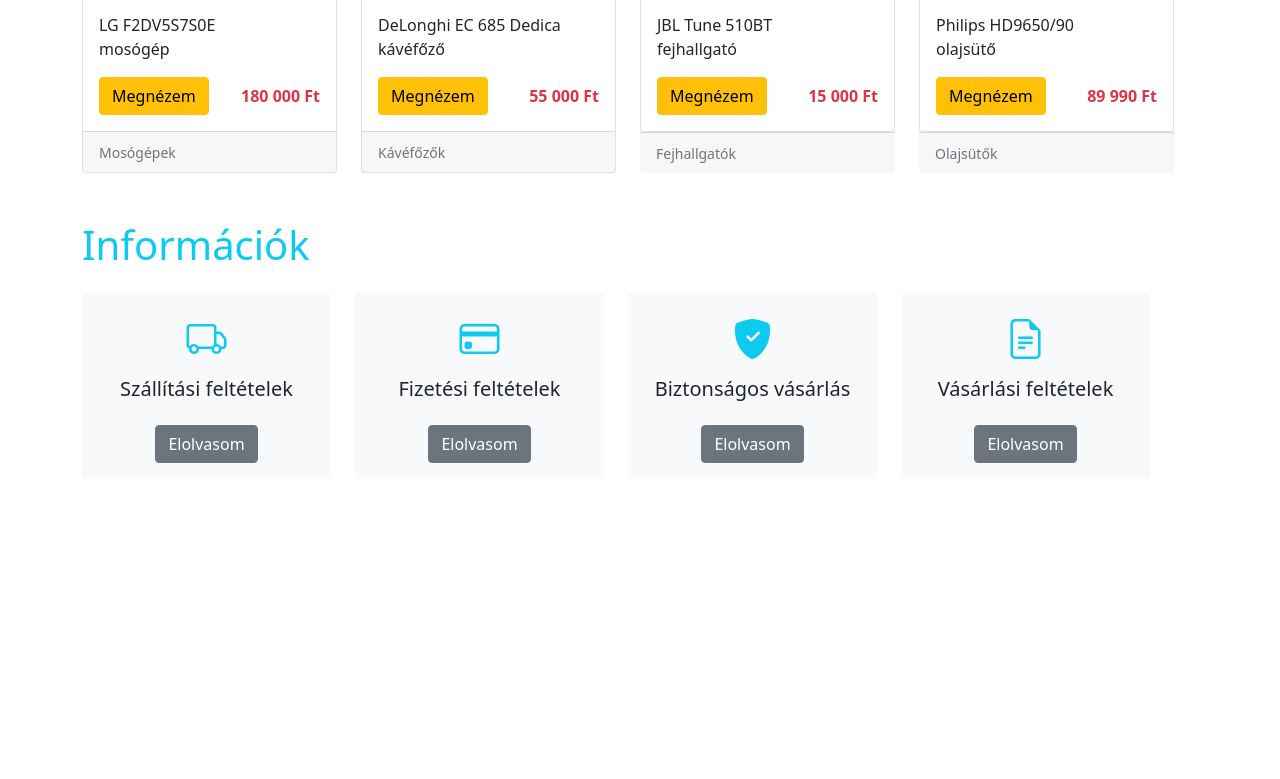
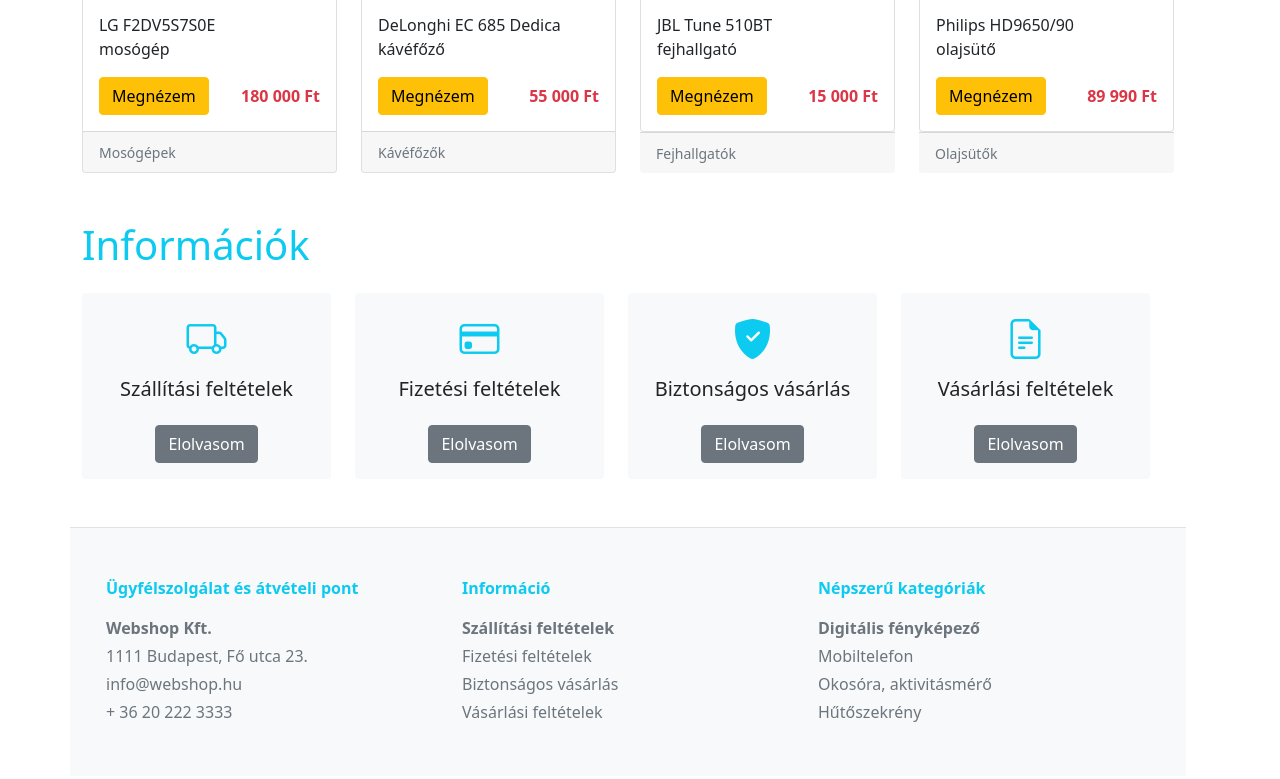
Before and after one commit to csicso488/Weblap, a plain HTML site: page index.html in a window 1280 px wide. Shown: the part 1352-2131 px from the top of the page. Drawn offline with nearby package versions, Linux system fonts and the light colour scheme.

Commit message:
footer finish

```diff
--- a/index.html
+++ b/index.html
@@ -266,16 +266,37 @@
             </div>
         </div>
     </div>
-
-
-
-
+</div>
     </div>
 
 
-<br><br><br><br><br><br><br><br><br><br><br><br><br><br><br><br><br><br><br><br><br><br>
-
-
+<footer class="bg-light mt-5 border-top py-5 text-secondary">
+    <div class="container">
+    <div class="row">
+        <div class="col">
+            <p class="fw-bold text-info">Ügyfélszolgálat és átvételi pont</p>
+            <p class="my-1 fw-bold">Webshop Kft.</p>
+            <p class="my-1">1111 Budapest, Fő utca 23.</p>
+            <p class="my-1">info@webshop.hu</p>
+            <p class="my-1">+ 36 20 222 3333</p>
+        </div>
+        <div class="col">
+            <p class="fw-bold text-info">Információ</a></p>
+            <p class="my-1 fw-bold"><a href="#" class="text-decoration-none text-secondary">Szállítási feltételek</a></p>
+            <p class="my-1"><a href="#" class="text-decoration-none text-secondary">Fizetési feltételek</a></p>
+            <p class="my-1"><a href="#" class="text-decoration-none text-secondary">Biztonságos vásárlás</a></p>
+            <p class="my-1"><a href="#" class="text-decoration-none text-secondary">Vásárlási feltételek</a></p>
+        </div>
+        <div class="col">
+            <p class="fw-bold text-info">Népszerű kategóriák</a></p>
+            <p class="my-1 fw-bold"><a href="#" class="text-decoration-none text-secondary">Digitális fényképező</a></p>
+            <p class="my-1"><a href="#" class="text-decoration-none text-secondary">Mobiltelefon</a></p>
+            <p class="my-1"><a href="#" class="text-decoration-none text-secondary">Okosóra, aktivitásmérő</a></p>
+            <p class="my-1"><a href="#" class="text-decoration-none text-secondary">Hűtőszekrény</a></p>
+        </div>
+    </div>
+    </div>
+</footer>
 
 
       <script src="https://cdn.jsdelivr.net/npm/bootstrap@5.0.2/dist/js/bootstrap.bundle.min.js" integrity="sha384-MrcW6ZMFYlzcLA8Nl+NtUVF0sA7MsXsP1UyJoMp4YLEuNSfAP+JcXn/tWtIaxVXM" crossorigin="anonymous"></script>
```
Lines whose indentation alone changed are shown as unchanged.
